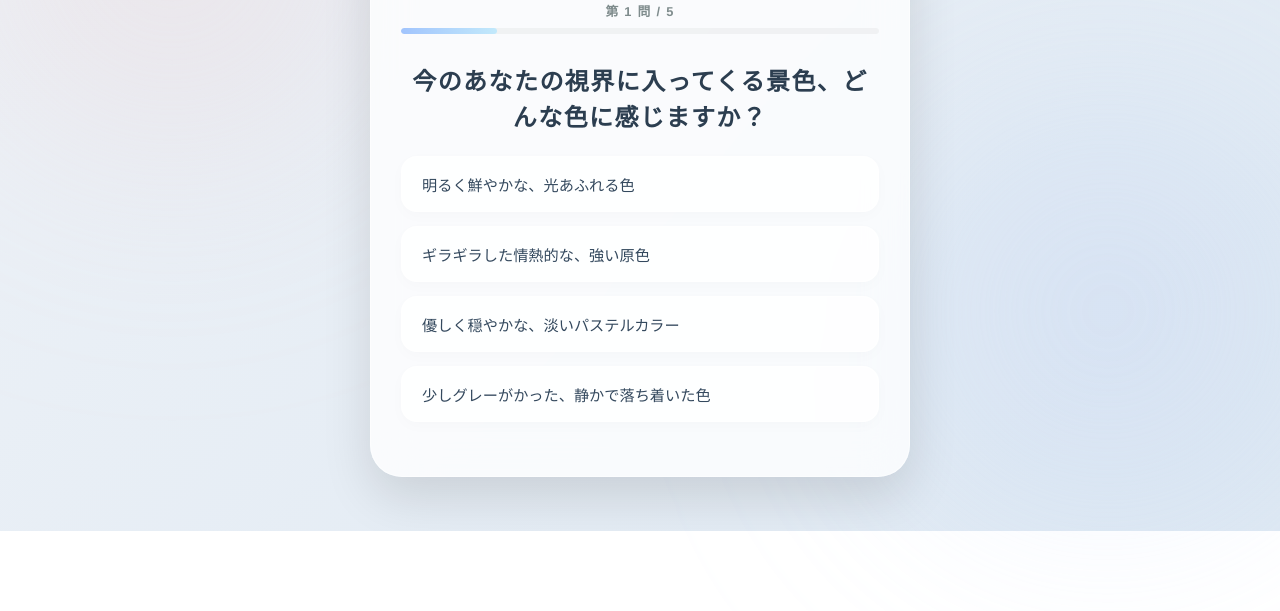
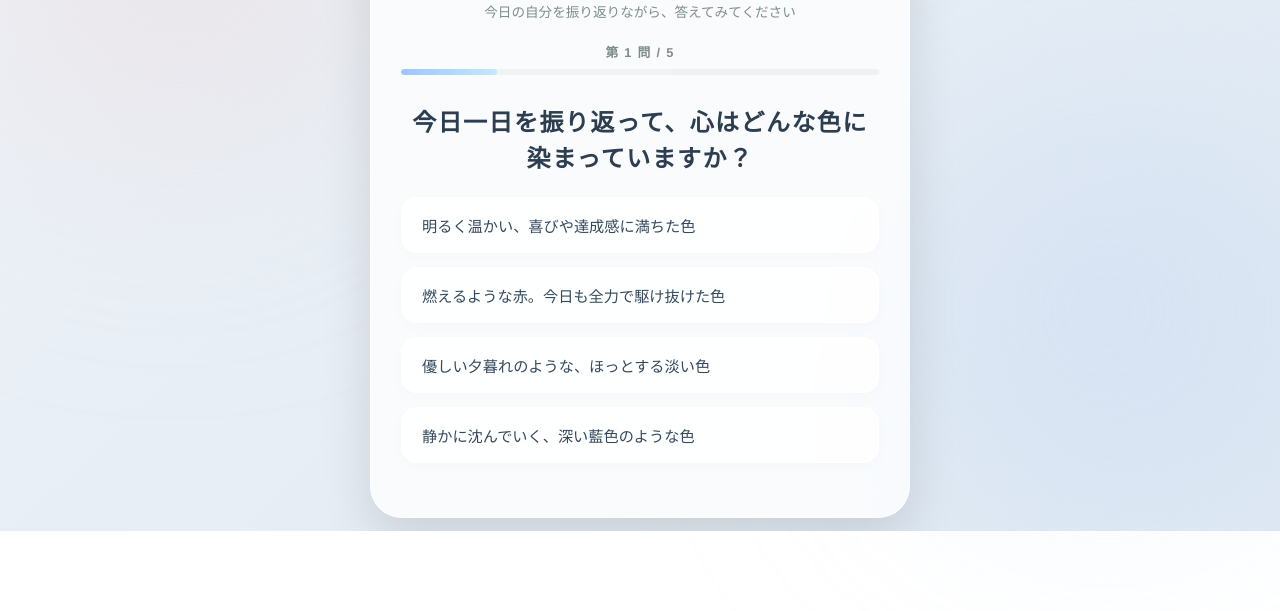
Before and after one commit to lumieresanasaryry-jpg/playroom, a plain HTML site: page index.html in a window 1280 px wide. Shown: the part 269-880 px from the top of the page. Drawn offline with Linux system fonts and the light colour scheme.

Commit message:
Add files via upload

```diff
--- a/index.html
+++ b/index.html
@@ -3,7 +3,7 @@
 <head>
     <meta charset="UTF-8">
     <meta name="viewport" content="width=device-width, initial-scale=1.0">
-    <title>ココロ調律ミュージックプレイヤー</title>
+    <title>今日一日頑張ったあなたへ</title>
     <style>
         * {
             box-sizing: border-box;
@@ -487,8 +487,10 @@
             <div id="stepQuiz" class="fade-in">
                 <!-- クイズの一番最初のヘッダーイメージ -->
                 <div class="header-image-container">
-                    <img src="image.png" alt="ココロ調律イメージ" class="header-img">
+                    <img src="image.png" alt="今日一日頑張ったあなたへ" class="header-img">
                 </div>
+                <h1 style="font-size:1.15rem; margin-bottom:6px; color:#2c3e50;">今日一日頑張ったあなたへ</h1>
+                <p style="font-size:0.85rem; color:#7f8c8d; margin-bottom:18px;">今日の自分を振り返りながら、答えてみてください</p>
 
                 <div class="question-number" id="qNumber">第 1 問 / 5</div>
                 <div class="progress-container">
@@ -503,7 +505,10 @@
 
             <!-- 寄り添い診断結果画面 -->
             <div id="stepMessage" class="hidden">
-                <h1>あなたのココロの音色</h1>
+                <h1>今日一日頑張ったあなたへ</h1>
+                <div id="closingMessage" style="font-size:1.05rem; color:#2c3e50; background:rgba(255,255,255,0.85); padding:18px 20px; border-radius:16px; margin-bottom:18px; line-height:1.9; text-align:center; border: 1px solid rgba(200,220,255,0.5);">
+                    <!-- ここにお疲れさまメッセージが入ります -->
+                </div>
                 <div id="empathyText" class="empathy-message">
                     <!-- ここに個別の寄り添いテキストが生成されます -->
                 </div>
@@ -513,7 +518,7 @@
                     <span class="breath-text" id="breathLabel">ゆっくりと深呼吸を合わせましょう</span>
                 </div>
 
-                <p>あなたにぴったり調律されたジェネレーティブ・サウンドを合成しました。心を委ねてお聴きください。</p>
+                <p>あなたの今夜にぴったりの音楽を調律しました。心を委ねてお聴きください。</p>
                 <button class="next-btn" onclick="startMusicAndBg()">このまま音楽を聴く</button>
             </div>
 
@@ -568,51 +573,51 @@
     </div>
 
     <script>
-        // 5問の質問リスト。それぞれ、h = happy, e = energetic, r = relaxed, s = sad に対応。
+        // 5問の質問リスト（一日の終わりを振り返るテーマ）
         const questions = [
             {
-                text: "今のあなたの視界に入ってくる景色、どんな色に感じますか？",
+                text: "今日一日を振り返って、心はどんな色に染まっていますか？",
                 choices: [
-                    {t:"明るく鮮やかな、光あふれる色", m:"happy"},
-                    {t:"ギラギラした情熱的な、強い原色", m:"energetic"},
-                    {t:"優しく穏やかな、淡いパステルカラー", m:"relaxed"},
-                    {t:"少しグレーがかった、静かで落ち着いた色", m:"sad"}
+                    {t:"明るく温かい、喜びや達成感に満ちた色", m:"happy"},
+                    {t:"燃えるような赤。今日も全力で駆け抜けた色", m:"energetic"},
+                    {t:"優しい夕暮れのような、ほっとする淡い色", m:"relaxed"},
+                    {t:"静かに沈んでいく、深い藍色のような色", m:"sad"}
                 ]
             },
             {
-                text: "今、深呼吸をひとつしてみてください。胸のあたりはどう感じますか？",
+                text: "今日一番、自分をほめてあげたいのはどんな場面ですか？",
                 choices: [
-                    {t:"ワクワクして弾むような、軽い感じ", m:"happy"},
-                    {t:"熱いエネルギーが内側に満ちていく感じ", m:"energetic"},
-                    {t:"スッとした解放感があり、ホッとする感じ", m:"relaxed"},
-                    {t:"少し重たくて、ため息が出てしまいそうな感じ", m:"sad"}
+                    {t:"誰かの笑顔をつくれた瞬間", m:"happy"},
+                    {t:"あきらめずに踏ん張り続けた瞬間", m:"energetic"},
+                    {t:"丁寧に、自分のペースで物事を進められた瞬間", m:"relaxed"},
+                    {t:"しんどくても、それでも前を向いていた瞬間", m:"sad"}
                 ]
             },
             {
-                text: "もし今から自由に過ごせるなら、何をしたい気分ですか？",
+                text: "今夜、一番ほっとできそうな過ごし方は？",
                 choices: [
-                    {t:"友達や大切な人と、笑顔で賑やかに話したい", m:"happy"},
-                    {t:"体を思い切り動かしたり、新しい刺激を求めたい", m:"energetic"},
-                    {t:"1人で静かにお茶を飲みながら本を読みたい", m:"relaxed"},
-                    {t:"心地よい布団にくるまって、じっと心を休めたい", m:"sad"}
+                    {t:"好きな人と笑いながら、楽しい時間を過ごす", m:"happy"},
+                    {t:"好きな音楽をかけながら、気分よくリフレッシュする", m:"energetic"},
+                    {t:"お気に入りの飲み物を片手に、ぼーっとする", m:"relaxed"},
+                    {t:"布団に包まれて、そっと目を閉じる", m:"sad"}
                 ]
             },
             {
-                text: "今のあなたの心の「天気」は、次のうちどれに一番近いですか？",
+                text: "今日の自分に、一言かけるとしたら？",
                 choices: [
-                    {t:"雲ひとつない、からっと晴れた夏の青空", m:"happy"},
-                    {t:"地平線に稲妻が走るような、ダイナミックな嵐", m:"energetic"},
-                    {t:"ぽかぽかした木漏れ日が注ぐ、春の森の午後", m:"relaxed"},
-                    {t:"しとしとと静かに降り続く、優しい恵みの雨", m:"sad"}
+                    {t:"「今日も最高だったよ！」", m:"happy"},
+                    {t:"「よくそこまで頑張れたね」", m:"energetic"},
+                    {t:"「今日も無理せずよかったよ」", m:"relaxed"},
+                    {t:"「つらかったね、ゆっくり休んで」", m:"sad"}
                 ]
             },
             {
-                text: "最後の質問です。今日という一日について、どう感じていますか？",
+                text: "最後に、今の体と心の重さはどのくらいですか？",
                 choices: [
-                    {t:"何か面白いこと、素敵な出会いがありそうな予感がする", m:"happy"},
-                    {t:"立ちふさがる壁を壊してでも、前に進み出したい", m:"energetic"},
-                    {t:"大きなトラブルなく、マイペースに終えられたらそれだけで満点", m:"relaxed"},
-                    {t:"少し心が傷ついたり疲れたりしたから、自分を甘やかしたい", m:"sad"}
+                    {t:"軽やか！まだまだ元気が余っている", m:"happy"},
+                    {t:"達成感はあるけど、心地よく疲れた感じ", m:"energetic"},
+                    {t:"ちょうどいい疲れ。ゆっくり休みたい", m:"relaxed"},
+                    {t:"かなりくたくた。今日はもう何もしたくない", m:"sad"}
                 ]
             }
         ];
@@ -700,7 +705,7 @@
         // 各気分の診断メッセージ、イラスト画像(*.png)、実音源ファイル(*.mp3)の設定
         const moodThemes = {
             happy: {
-                title: "ハッピー ＆ ポジティブ",
+                title: "✨ 今日もよく輝きました",
                 bg: "linear-gradient(135deg, #FFF9E6, #FFF0B3, #FFD54F)",
                 orb1: "#FFD54F",
                 orb2: "#FF9100",
@@ -708,10 +713,11 @@
                 subStatus: "心地よい高鳴りと光を編み込んだメロディ",
                 audioSrc: "happy.mp3",
                 bgImage: "happy.png",
-                desc: "今のあなたの心は、明るい陽だまりのようにキラキラと輝いています。小さな喜びを敏感に捉え、周りにも温かい光を分け与えるパワーがあります。そんなあなたの軽やかさをさらに輝かせる、ハッピーなメロディをお送りします。美しいイラストとお手元の輝く音源をお楽しみください。"
+                closing: "お疲れさまでした。🌟<br>今日のあなたは、まわりにたくさんの笑顔と温かさを届けていましたね。<br>その明るさは、本当に素晴らしいものです。<br>今夜はそのまま、心のままにゆっくり過ごしてください。<br>明日の活力になりますように。",
+                desc: "今日のあなたの心は、明るい陽だまりのようにキラキラと輝いていました。小さな喜びを大切に受け取り、まわりにも温かな光を届けられた一日でした。そんな今夜のあなたに、軽やかで心弾む音楽をお送りします。"
             },
             energetic: {
-                title: "エネルギッシュ ＆ アクティブ",
+                title: "🔥 今日も全力でよく頑張りました",
                 bg: "linear-gradient(135deg, #FFF2E6, #FFCC99, #FF7043)",
                 orb1: "#FF7043",
                 orb2: "#D50000",
@@ -719,10 +725,11 @@
                 subStatus: "心拍と共鳴する前進的なパルス",
                 audioSrc: "energetic.mp3",
                 bgImage: "energetic.png",
-                desc: "今のあなたの心は、内側から燃え上がる強いエネルギーに満ちています。何かに挑戦したい、前に突き進みたいという意欲的な姿勢はとても素敵です。その高いモチベーションに共鳴し、あなたの背中をさらに力強く押し出す、エネルギッシュな音色を調律しました。前に突き進む追い風にしてください。"
+                closing: "お疲れさまでした。🔥<br>今日のあなたは、本当によく頑張りましたね。<br>その情熱と粘り強さは、確かな力になっています。<br>今夜はその頑張りをしっかり労ってあげてください。<br>ゆっくり休んで、また明日も一緒に歩みましょう。",
+                desc: "今日のあなたは、内側から燃え上がるエネルギーで全力で駆け抜けました。諦めずに踏ん張ったその姿は本当にかっこいいです。今夜はその熱量を少し落ち着けて、体と心をゆっくり休ませてあげましょう。"
             },
             relaxed: {
-                title: "リラックス ＆ ソースフル",
+                title: "🌿 今日も自分らしく過ごせましたね",
                 bg: "linear-gradient(135deg, #E6F4EA, #A3E4D7, #48C9B0)",
                 orb1: "#48C9B0",
                 orb2: "#2E4053",
@@ -730,10 +737,11 @@
                 subStatus: "穏やかな呼吸を促すアンビエントパッド",
                 audioSrc: "relaxed.mp3",
                 bgImage: "relaxed.png",
-                desc: "今のあなたの心は、風にそよぐ緑の木の葉や穏やかな凪の海のように、とても深く落ち着いています。ありのままの自分を受け入れ、自分のペースを守れている状態です。その健やかな安らぎをさらに深め、質の良い睡眠や瞑想へ誘うような、極上のリラックスアンビエントをお送りします。呼吸を調律しながらお聴きください。"
+                closing: "お疲れさまでした。🌿<br>今日も自分のペースを大切に、丁寧に過ごせましたね。<br>それだけで十分、素晴らしい一日です。<br>今夜もそのゆったりした時間を大切にして、ゆっくり休んでくださいね。<br>明日もきっと穏やかな一日になりますように。",
+                desc: "今日のあなたは、風にそよぐ葉のように穏やかで、自分らしいペースで一日を過ごせました。そのゆとりはとても大切なものです。今夜はさらに深くリラックスできるよう、心地よい音楽をお届けします。"
             },
             sad: {
-                title: "センシティブ ＆ ヒーリング",
+                title: "🌧 今日もよく耐えました。えらい。",
                 bg: "linear-gradient(135deg, #EBF5FB, #AED6F1, #5DADE2)",
                 orb1: "#5DADE2",
                 orb2: "#34495E",
@@ -741,7 +749,8 @@
                 subStatus: "涙を優しくすくい上げるような雨の音律",
                 audioSrc: "sad.mp3",
                 bgImage: "sad.png",
-                desc: "今のあなたは、心が少しデリケートになっていたり、静かに自分と向き合いたい時間なのかもしれません。それは心がリセットを求め、新しいエネルギーを蓄えようとする大切なステップです。その繊細で豊かな感受性にそっと寄り添い、悲しみを優しく包み込んで涙を洗い流してくれる、慈愛に満ちたヒーリング音律をお送りします。"
+                closing: "今日も本当にお疲れさまでした。🌧<br>しんどかったね。つらかったね。<br>それでも今日一日、ちゃんと生きてくれてありがとう。<br>今夜は何も頑張らなくていいです。<br>ゆっくりゆっくり、休んでくださいね。<br>明日は今日より、少しだけ楽になりますように。",
+                desc: "今日のあなたは、心が疲れていても、それでも前を向いていました。それだけでもう十分すごいことです。今夜はそんな自分をそっと抱きしめて、この音楽に心を預けてみてください。"
             }
         };
 
@@ -759,6 +768,7 @@
 
             // 診断結果画面のセットアップ
             const theme = moodThemes[finalMood];
+            document.getElementById("closingMessage").innerHTML = theme.closing;
             empathyText.innerHTML = `<strong>${theme.title}</strong>${theme.desc}`;
 
             // 背景やオーブの色を緩やかに変化
```
